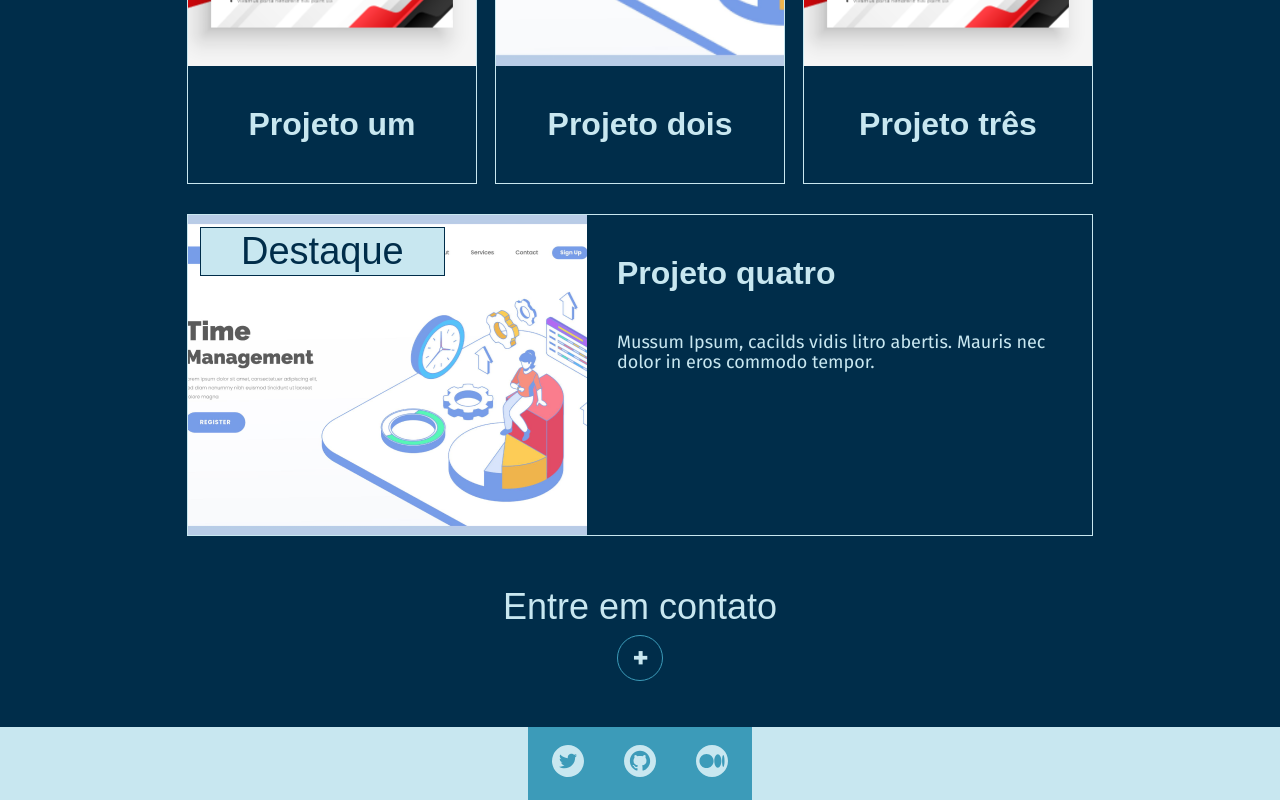
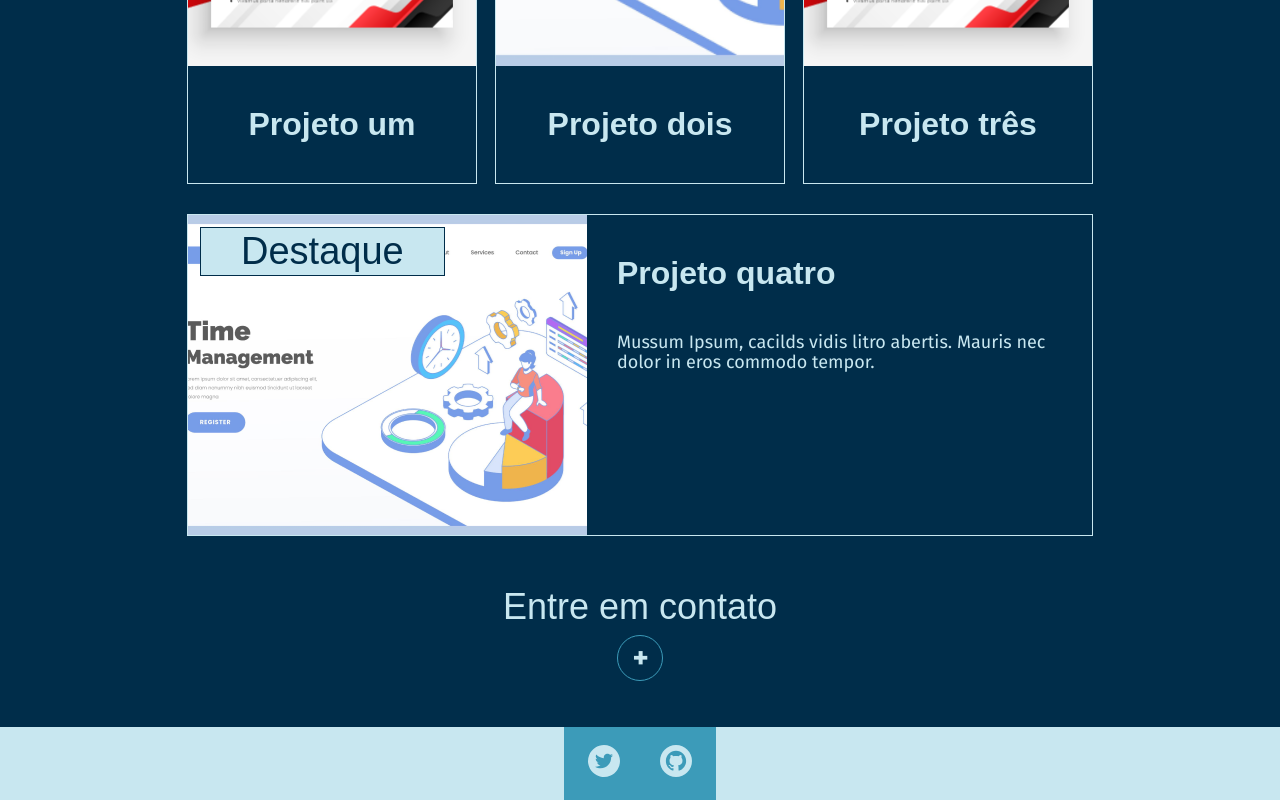
Before and after one commit to danicaus/Daniela_Caus_BootcampFrontendAlura, a Next.js app: page / in a window 1280 px wide. Shown: the part 1414-2214 px from the top of the page. Built offline with nearby package versions, Linux system fonts and the light colour scheme; a web font is replaced by a local one.

Commit message:
fix(image): add Link and Next's Image components on Footer
Also removes Medium icon, since I don't have any article on Medium yet

```diff
--- a/src/components/commons/Footer/index.js
+++ b/src/components/commons/Footer/index.js
@@ -1,7 +1,9 @@
 import React from 'react';
+import Image from 'next/image';
 import styled from 'styled-components';
 import get from 'lodash/get';
 import Box from '../../foundation/layout/Box';
+import Link from '../Link';
 
 const FooterBase = styled.footer`
   width: 100%;
@@ -17,19 +19,13 @@ export default function Footer() {
       id: 1,
       name: 'Twitter',
       link: 'https://twitter.com/danicaus',
-      image: './images/icon-twitter.svg',
+      image: '/images/icon-twitter.svg',
     },
     {
       id: 2,
       name: 'Github',
       link: 'http://github.com/danicaus',
-      image: './images/icon-github.svg',
-    },
-    {
-      id: 3,
-      name: 'Medium',
-      link: '/',
-      image: './images/icon-medium.svg',
+      image: '/images/icon-github.svg',
     },
   ];
 
@@ -45,19 +41,19 @@ export default function Footer() {
         gap="40px"
       >
         {socialNetworks.map((socialNetwork) => (
-          <a
+          <Link
             key={socialNetwork.id}
             href={socialNetwork.link}
             target="_blank"
             rel="noreferrer"
           >
-            <img
+            <Image
               alt={socialNetwork.name}
               src={socialNetwork.image}
               width="32px"
               height="32px"
             />
-          </a>
+          </Link>
         ))}
       </Box>
     </FooterBase>
```
